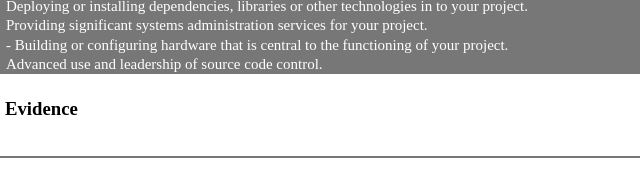
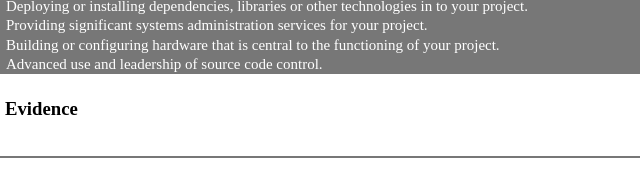
Before and after one commit to bradcw1/bradcw1_portfolio, a website: page index.html in a window 1280 px wide. Shown: the part 398-594 px from the top of the page, 0-640 px from the left. Drawn offline with nearby package versions, Linux system fonts and the light colour scheme; a small style sheet from the web is missing.

Commit message:
remove dash

```diff
--- a/index.html
+++ b/index.html
@@ -129,7 +129,7 @@
             <p>Systems administration is a career I would like to pursue, and I am signed up for the course of the same name next year. I would like to know what it’s like outside of development team and just working with a system.</p>
         </div>
 
-        <button class="collapsible">-	Building or configuring hardware that is central to the functioning of your project.</button>
+        <button class="collapsible">Building or configuring hardware that is central to the functioning of your project.</button>
         <div class="content">
             <p>Thankfully the server was configured for us. It may have been outside of scope for the project, but system administration for a project like this could require greater control over a server to the point of configuring ourselves.</p>
 
```
